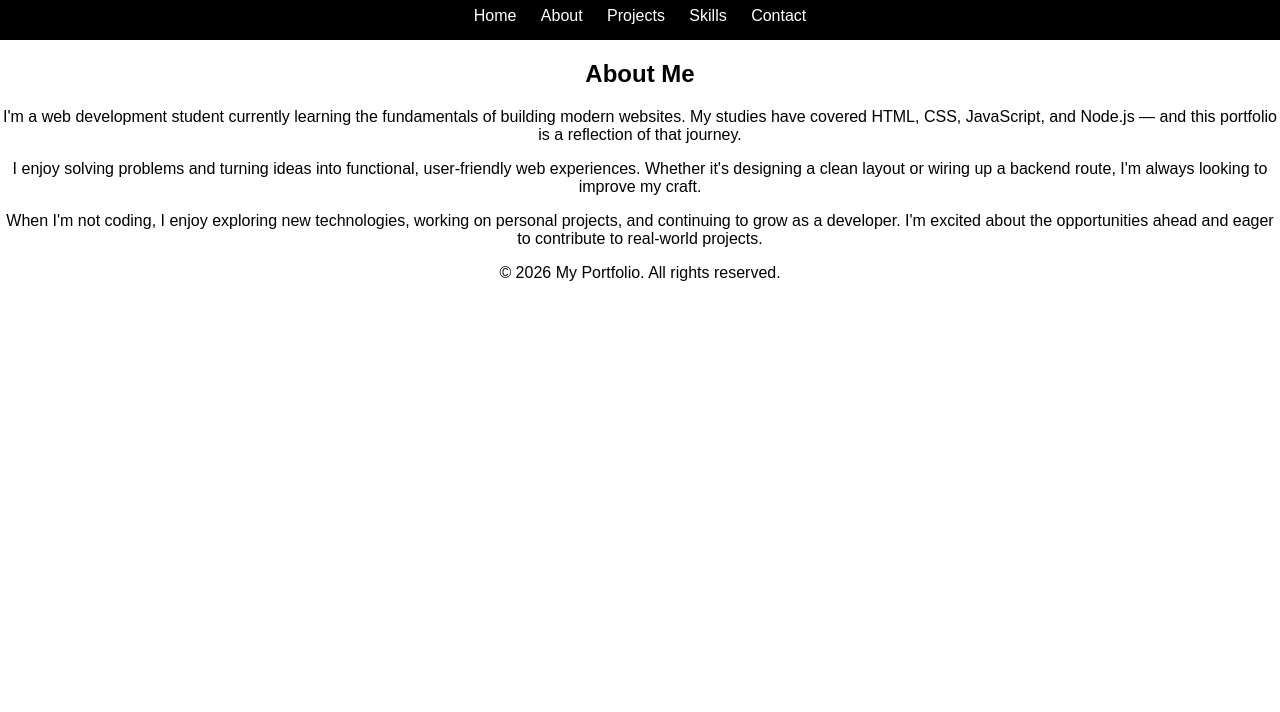
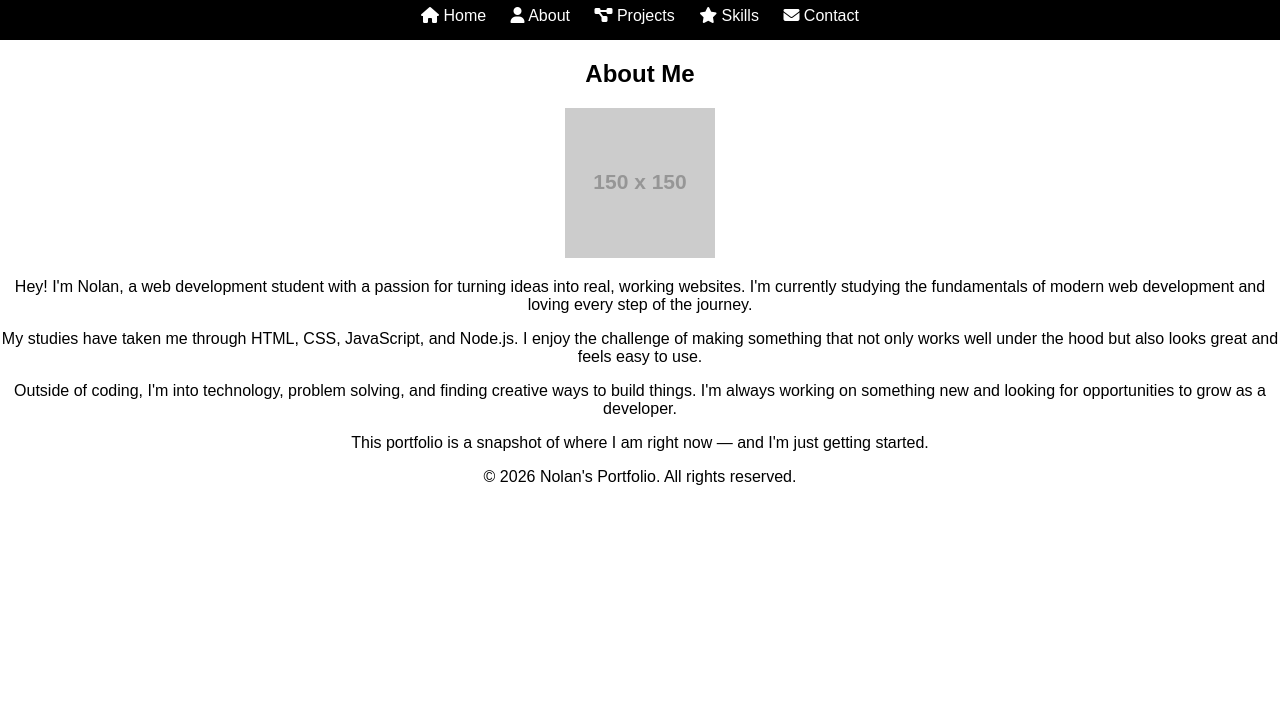
Before and after one commit to nmglick05-bot/Mywebsitetake4, a website: page public/about.html in a window 1280 px wide. Shown: the part 88-800 px from the top of the page. Drawn offline with Linux system fonts and the light colour scheme; placeholder pictures from the web are drawn by us.

Commit message:
Update portfolio details and add Font Awesome icons

```diff
--- a/public/about.html
+++ b/public/about.html
@@ -3,32 +3,39 @@
 <head>
   <meta charset="UTF-8">
   <meta name="viewport" content="width=device-width, initial-scale=1.0">
-  <title>About | My Portfolio</title>
+  <title>About | Nolan's Portfolio</title>
   <link rel="stylesheet" href="/style.css">
+  <link rel="stylesheet" href="https://cdnjs.cloudflare.com/ajax/libs/font-awesome/6.5.0/css/all.min.css">
   <script src="/script.js" defer></script>
 </head>
 <body>
 
 <header>
-  <h1>My Portfolio</h1>
+  <h1><i class="fa-solid fa-code"></i> Nolan's Portfolio</h1>
   <nav>
-    <a href="/">Home</a>
-    <a href="/about">About</a>
-    <a href="/projects">Projects</a>
-    <a href="/skills">Skills</a>
-    <a href="/contact">Contact</a>
+    <a href="/"><i class="fa-solid fa-house"></i> Home</a>
+    <a href="/about"><i class="fa-solid fa-user"></i> About</a>
+    <a href="/projects"><i class="fa-solid fa-diagram-project"></i> Projects</a>
+    <a href="/skills"><i class="fa-solid fa-star"></i> Skills</a>
+    <a href="/contact"><i class="fa-solid fa-envelope"></i> Contact</a>
   </nav>
 </header>
 
 <main>
   <h2>About Me</h2>
-  <p>I'm a web development student currently learning the fundamentals of building modern websites. My studies have covered HTML, CSS, JavaScript, and Node.js — and this portfolio is a reflection of that journey.</p>
-  <p>I enjoy solving problems and turning ideas into functional, user-friendly web experiences. Whether it's designing a clean layout or wiring up a backend route, I'm always looking to improve my craft.</p>
-  <p>When I'm not coding, I enjoy exploring new technologies, working on personal projects, and continuing to grow as a developer. I'm excited about the opportunities ahead and eager to contribute to real-world projects.</p>
+  <div class="about-intro">
+    <img src="https://placehold.co/150x150/1a73e8/white?text=Nolan" alt="Nolan">
+    <div>
+      <p>Hey! I'm Nolan, a web development student with a passion for turning ideas into real, working websites. I'm currently studying the fundamentals of modern web development and loving every step of the journey.</p>
+    </div>
+  </div>
+  <p>My studies have taken me through HTML, CSS, JavaScript, and Node.js. I enjoy the challenge of making something that not only works well under the hood but also looks great and feels easy to use.</p>
+  <p>Outside of coding, I'm into technology, problem solving, and finding creative ways to build things. I'm always working on something new and looking for opportunities to grow as a developer.</p>
+  <p>This portfolio is a snapshot of where I am right now — and I'm just getting started.</p>
 </main>
 
 <footer>
-  <p>© 2026 My Portfolio. All rights reserved.</p>
+  <p>© 2026 Nolan's Portfolio. All rights reserved.</p>
 </footer>
 
 </body>
```
